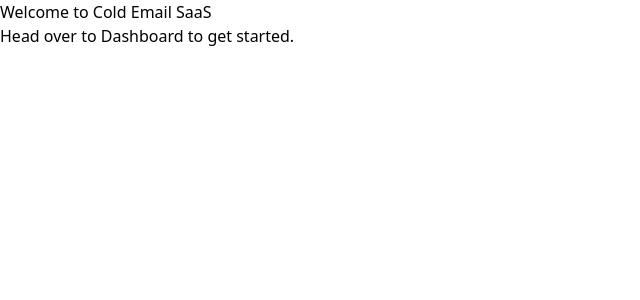
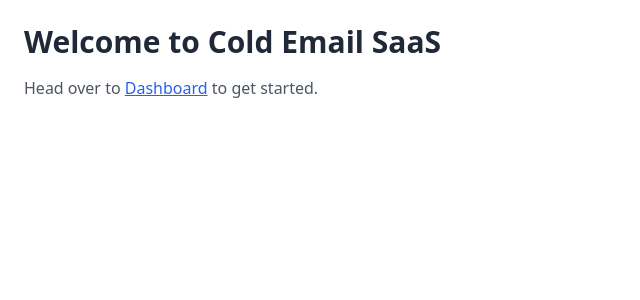
Before and after one commit to oluwafemidiakhoa/Coldemail, a Next.js app: page / in a window 1280 px wide. Shown: the top 300 px of the page, without its empty margins (0-640 px from the left). Built offline with nearby package versions, Linux system fonts and the light colour scheme.

Commit message:
Update tailwind.config.js

```diff
--- a/tailwind.config.js
+++ b/tailwind.config.js
@@ -0,0 +1,6 @@
+/** @type {import('tailwindcss').Config} */
+module.exports = {
+  content: ['./app/**/*.{js,ts,jsx,tsx}', './components/**/*.{js,ts,jsx,tsx}'],
+  theme: { extend: {} },
+  plugins: [],
+};
```
